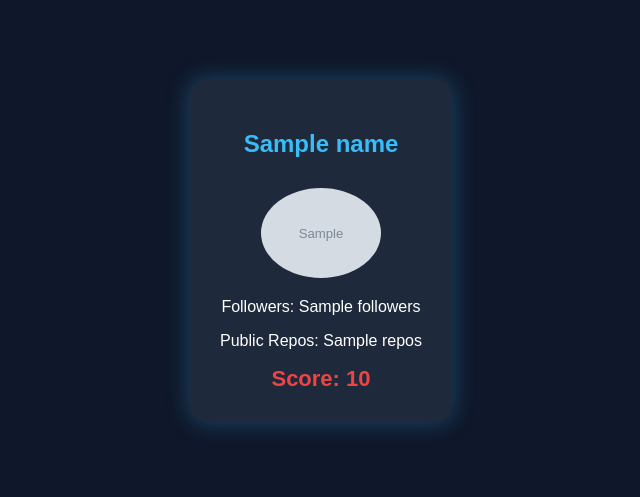
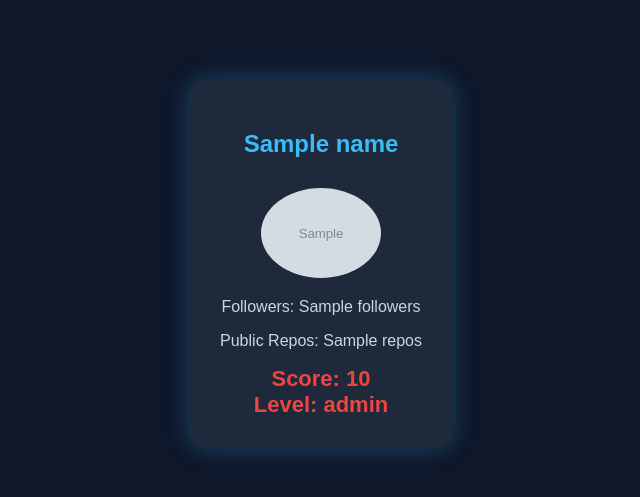
Before and after one commit to DemaAhmed1/github-recruiter-analyzer, a Flask app: template templates/result.html in a window 1280 px wide. Shown: the top 497 px of the page, without its empty margins (319-959 px from the left). Run offline with Flask 3, Linux system fonts and the light colour scheme; the template is opened without the code that fills it: most values are stand-ins (such as "Sample title", 1, 10 or a date in 2020); grey boxes marked "Sample" are stand-in pictures.

Commit message:
fix score, level and celebration

```diff
--- a/app.py
+++ b/app.py
@@ -16,10 +16,18 @@ def analyze():
     response = requests.get(url)
     data = response.json()
 
-    # حساب السكور
+    # سكّور
     score = (data.get("public_repos", 0) * 2) + (data.get("followers", 0) * 1)
 
-    # احتفال إذا السكور عالي
+    # مستوى الحساب
+    if score >= 50:
+        level = "Pro 🔥"
+    elif score >= 20:
+        level = "Intermediate 🟡"
+    else:
+        level = "Beginner 🟢"
+
+    # احتفال
     celebrate = score >= 50
 
     return render_template(
@@ -29,6 +37,7 @@ def analyze():
         repos=data.get("public_repos"),
         avatar=data.get("avatar_url"),
         score=score,
+        level=level,
         celebrate=celebrate
     )
 
--- a/templates/result.html
+++ b/templates/result.html
@@ -35,23 +35,19 @@ h2 {
 color: #38bdf8;
 }
 
+p {
+color: #cbd5e1;
+}
+
 .score {
 font-size: 22px;
 font-weight: bold;
 margin-top: 10px;
 }
 
-.high {
-color: #22c55e;
-}
-
-.medium {
-color: #facc15;
-}
-
-.low {
-color: #ef4444;
-}
+.high { color: #22c55e; }
+.medium { color: #facc15; }
+.low { color: #ef4444; }
 </style>
 </head>
 
@@ -59,6 +55,7 @@ color: #ef4444;
 
 <div class="card">
 <h2>{{ name }}</h2>
+
 <img src="{{ avatar }}" width="120">
 
 <p>Followers: {{ followers }}</p>
@@ -70,9 +67,27 @@ color: #ef4444;
 {% else %}low
 {% endif %}
 ">
-Score: {{ score }}
+Score: {{ score }} <br>
+Level: {{ level }}
 </div>
 </div>
 
+<!-- 🎉 احتفال حقيقي -->
+{% if celebrate %}
+<script src="https://cdn.jsdelivr.net/npm/canvas-confetti@1.6.0/dist/confetti.browser.min.js"></script>
+
+<script>
+confetti({
+particleCount: 200,
+spread: 90,
+origin: { y: 0.6 }
+});
+</script>
+
+<h3 style="color:#22c55e; margin-top:20px;">
+🎉 Great GitHub Profile!
+</h3>
+{% endif %}
+
 </body>
 </html>
```
